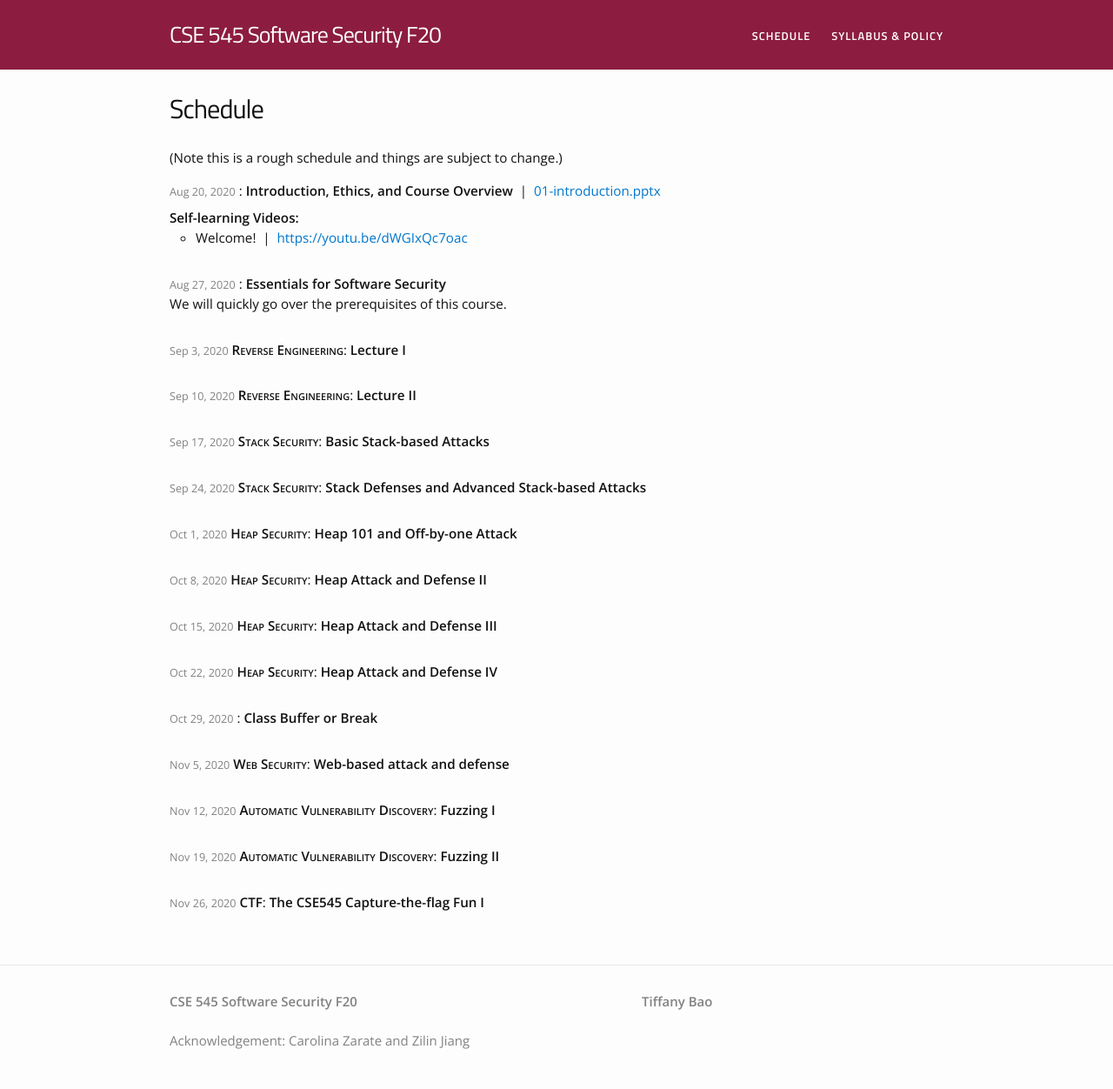
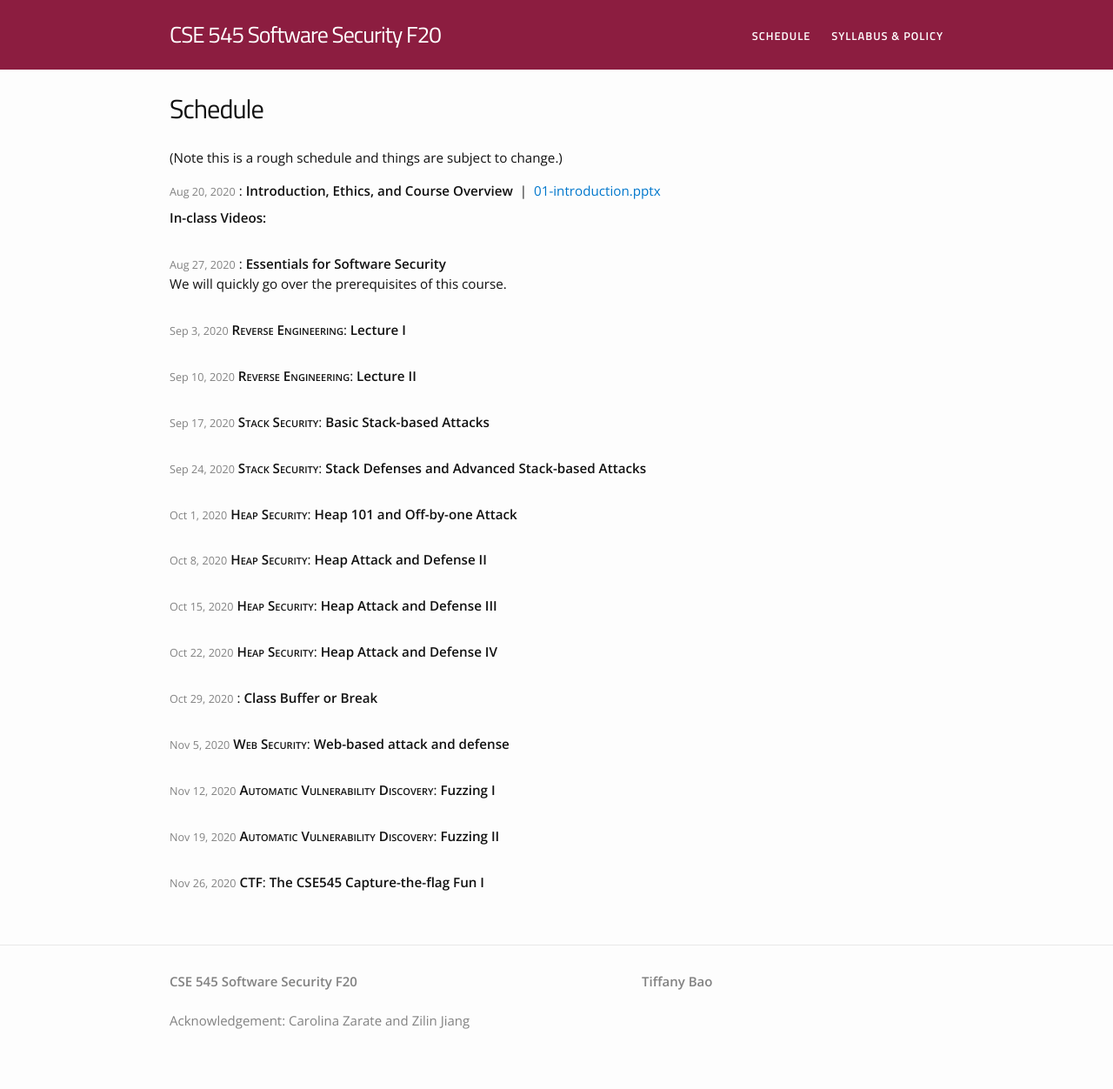
Before and after one commit to tiffanyb/tiffanyb.github.io, a Jekyll site: the page built from courses/cse545/schedule.html, in a window 1280 px wide. Shown: the whole page at 87% size. Built offline with Jekyll 4.4.1, drawn with Linux system fonts in a browser that asks for light colours; after the commit the page ends 1230 px from its top, so only the background shows below that.

Commit message:
fix video category bugs

```diff
--- a/courses/cse545/schedule.html
+++ b/courses/cse545/schedule.html
@@ -32,7 +32,7 @@ title: Schedule
   	{{ post.summary }}
 
     <!--====== VIDEOS =====-->
-  	{% if post.videos %}
+  	{% if post.before-videos %}
   	<hr style="height:6px; visibility:hidden;" />
     <b>Self-learning Videos:</b>
   	<ul>
@@ -45,7 +45,7 @@ title: Schedule
   	{% endif %}
 
     <!--====== BEFORE-CLASS VIDEOS  =====-->
-  	{% if post.before-videos %}
+  	{% if post.videos %}
   	<hr style="height:6px; visibility:hidden;" />
     <b>In-class Videos:</b>
   	<ul>
```
